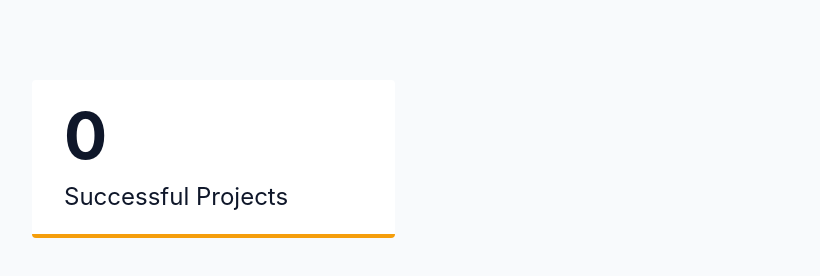
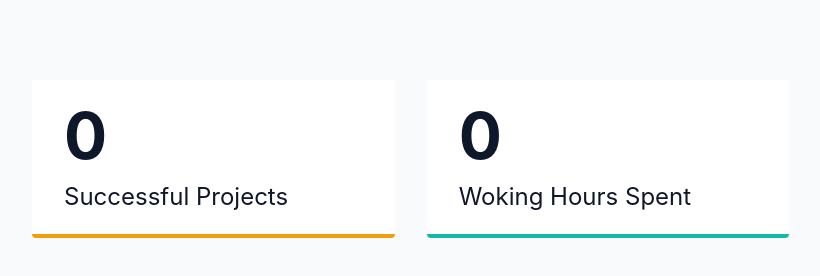
Before and after one commit to stormymayday/JS-Count-Up-Numbers, a plain HTML site: page index.html in a window 1280 px wide. Shown: the whole page, without its empty margins (32-852 px from the left). Drawn offline with Linux system fonts and the light colour scheme.

Commit message:
Added the Working Hours Spent article

```diff
--- a/index.html
+++ b/index.html
@@ -25,6 +25,13 @@
         </article>
         <!-- Successful Projects article - end -->
 
+        <!-- Woking Hours Spent article - start -->
+        <article>
+            <span class="number" data-value="17140">0</span>
+            <p>Woking Hours Spent</p>
+        </article>
+        <!-- Woking Hours Spent article - end -->
+
     </section>
 
     <!-- JavaScript -->
```
